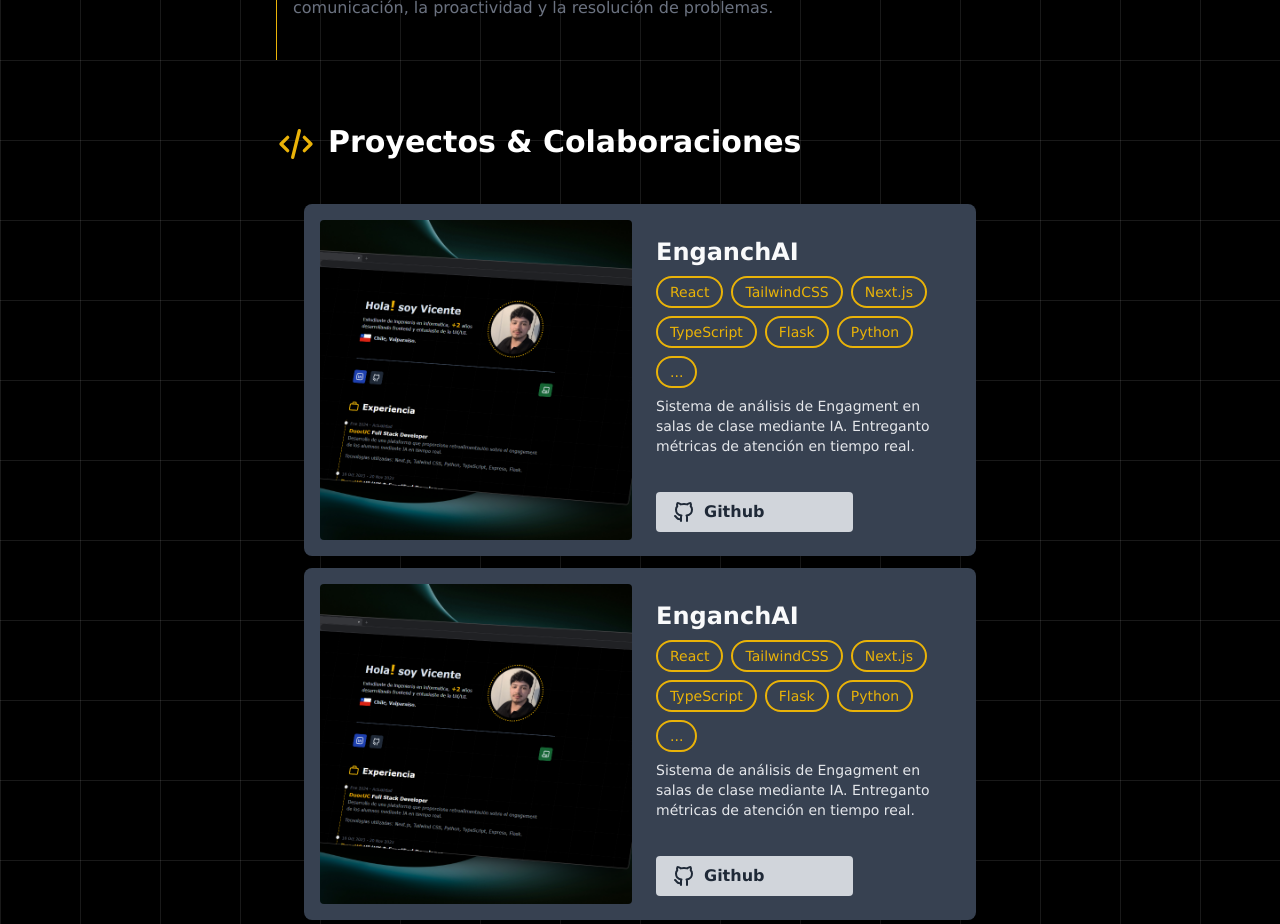
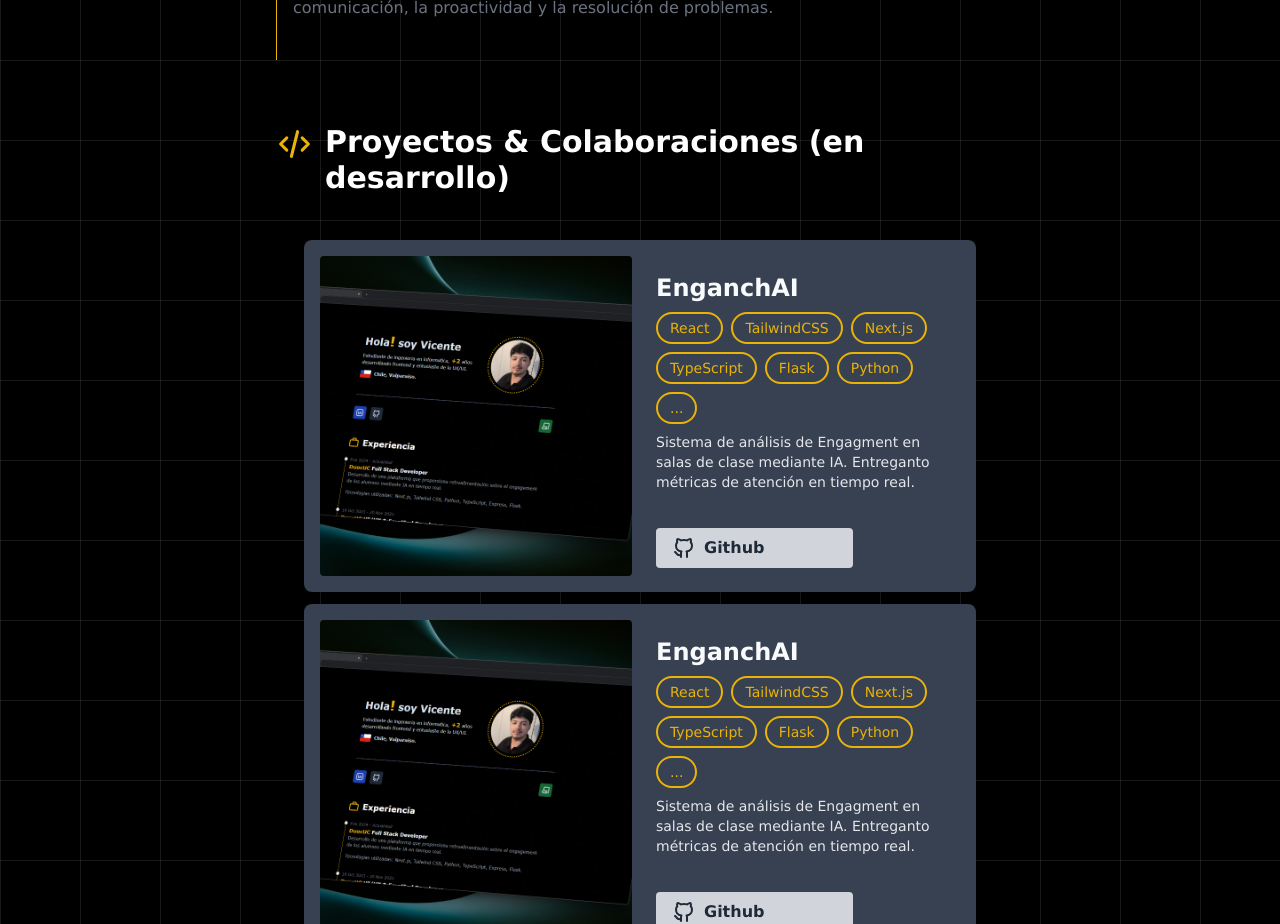
Before and after one commit to Vrivas99/Portfolio, a Next.js app: page / in a window 1280 px wide. Shown: the part 980-1904 px from the top of the page. Built offline with nearby package versions, Linux system fonts and the light colour scheme.

Commit message:
Update Projects.jsx

```diff
--- a/src/components/Projects.jsx
+++ b/src/components/Projects.jsx
@@ -7,7 +7,7 @@ const Projects = () => {
     <section id='Projects' className='w-full flex flex-col justify-center gap-3'>
       <div className='flex gap-3 align-middle justify-start'>
         <Code className="w-10 h-10 text-yellow-500" />
-        <h2 className="mb-8 text-3xl font-bold text-white">Proyectos & Colaboraciones</h2>
+        <h2 className="mb-8 text-3xl font-bold text-white">Proyectos & Colaboraciones (en desarrollo)</h2>
       </div>
       <Card
         title="EnganchAI"
```
